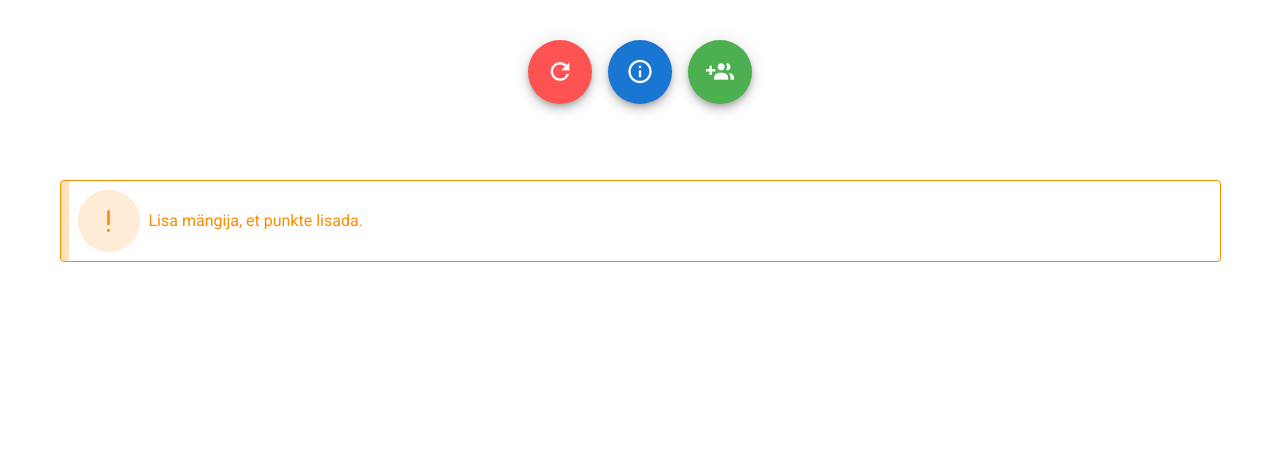
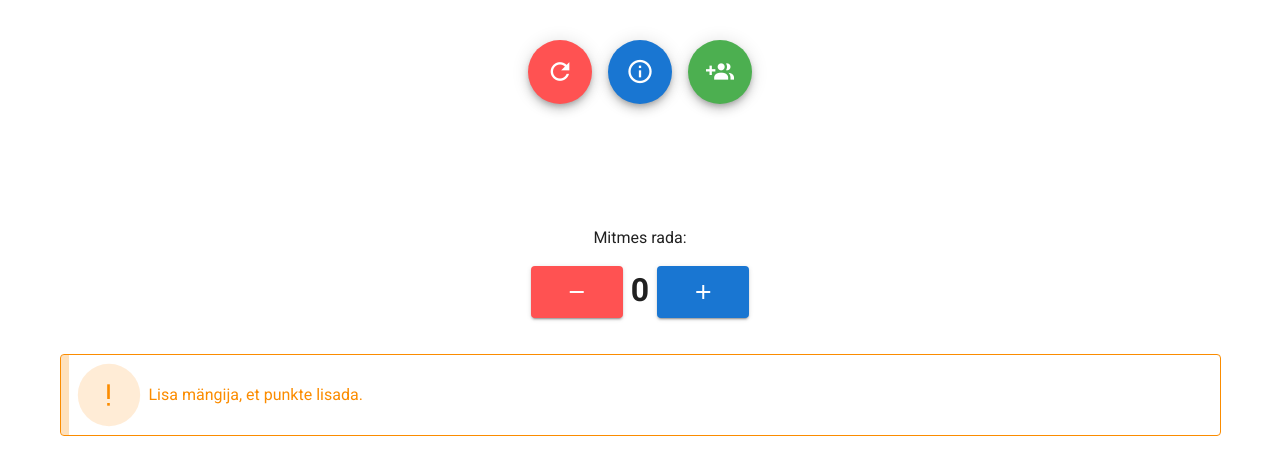
Before and after one commit to aquafinatrippy/discgolfScore, a Vue app: page /dashboard in a window 1280 px wide. Shown: the top 474 px of the page. Built offline with nearby package versions, Linux system fonts and the light colour scheme.

Commit message:
Added basket counting feature

```diff
--- /dev/null
+++ b/src/components/TrackingBaskets.vue
@@ -0,0 +1,38 @@
+<template>
+  <div class="pa-4 trackCounter">
+    <p class="text-bold">Mitmes rada:</p>
+    <div class="d-inline-flex">
+      <v-btn x-large class="mx-2" color="error" @click="basket -= 1">
+        <v-icon>mdi-minus</v-icon>
+      </v-btn>
+      <h1>{{ basket }}</h1>
+      <v-btn x-large class="mx-2" color="primary" @click="basket += 1">
+        <v-icon>mdi-plus</v-icon>
+      </v-btn>
+    </div>
+  </div>
+</template>
+
+<script>
+export default {
+  name: "TrackBaskets",
+  data() {
+    return {
+      basket: 0,
+    };
+  },
+  methods: {},
+};
+</script>
+
+<style lang="scss" scoped>
+.trackCounter {
+  width: 100%;
+  justify-content: center;
+  margin-top: 30px;
+  margin-bottom: 20px;
+  display: flex;
+  flex-direction: column;
+  align-items: center;
+}
+</style>
--- a/src/views/Home.vue
+++ b/src/views/Home.vue
@@ -1,63 +1,63 @@
 <template>
-
   <v-app class="mt-10">
-
     <Navbar>
-
       <v-btn class="mx-2" fab dark large color="success" @click="dialog = true">
-
         <v-icon dark>mdi-account-multiple-plus</v-icon>
-
       </v-btn>
-
     </Navbar>
 
     <v-container>
-
+      <TrackingBaskets />
       <PlayerList :players="players" />
 
       <v-dialog v-model="dialog" width="500">
-
         <v-card>
-
           <v-card-title class="headline grey lighten-2" primary-title>
-             Lisa mängija
+            Lisa mängija
           </v-card-title>
 
           <v-card-text>
-
             <v-text-field v-model="playerName" label="Nimi"></v-text-field>
-
           </v-card-text>
 
           <v-divider></v-divider>
 
           <v-card-actions>
-
             <v-spacer></v-spacer>
 
             <v-btn color="primary" text @click="addPlayer()">Lisa</v-btn>
 
             <v-btn color="danger" text @click="dialog = false">sulge</v-btn>
-
           </v-card-actions>
-
         </v-card>
-
       </v-dialog>
-
     </v-container>
-
   </v-app>
-
 </template>
 
 <script>
- import Navbar from "@/components/Navbar"; import PlayerList from "@/components/PlayerList";
-export default { name: "Home", components: { Navbar, PlayerList, }, data: () => ({
-dialog: false, players: [], playerName: "", infoDialog: false, }), methods: { addPlayer()
-{ let players = this.players; let player = { name: this.playerName, score: 0, };
-players.push(player); this.dialog = false; }, }, };
+import Navbar from "@/components/Navbar";
+import PlayerList from "@/components/PlayerList";
+import TrackingBaskets from "@/components/TrackingBaskets";
+
+export default {
+  name: "Home",
+  components: { Navbar, PlayerList, TrackingBaskets },
+  data: () => ({
+    dialog: false,
+    players: [],
+    playerName: "",
+    infoDialog: false,
+  }),
+  methods: {
+    addPlayer() {
+      let players = this.players;
+      let player = { name: this.playerName, score: 0 };
+      players.push(player);
+      this.dialog = false;
+    },
+  },
+};
 </script>
 
 <style lang="scss">
```
